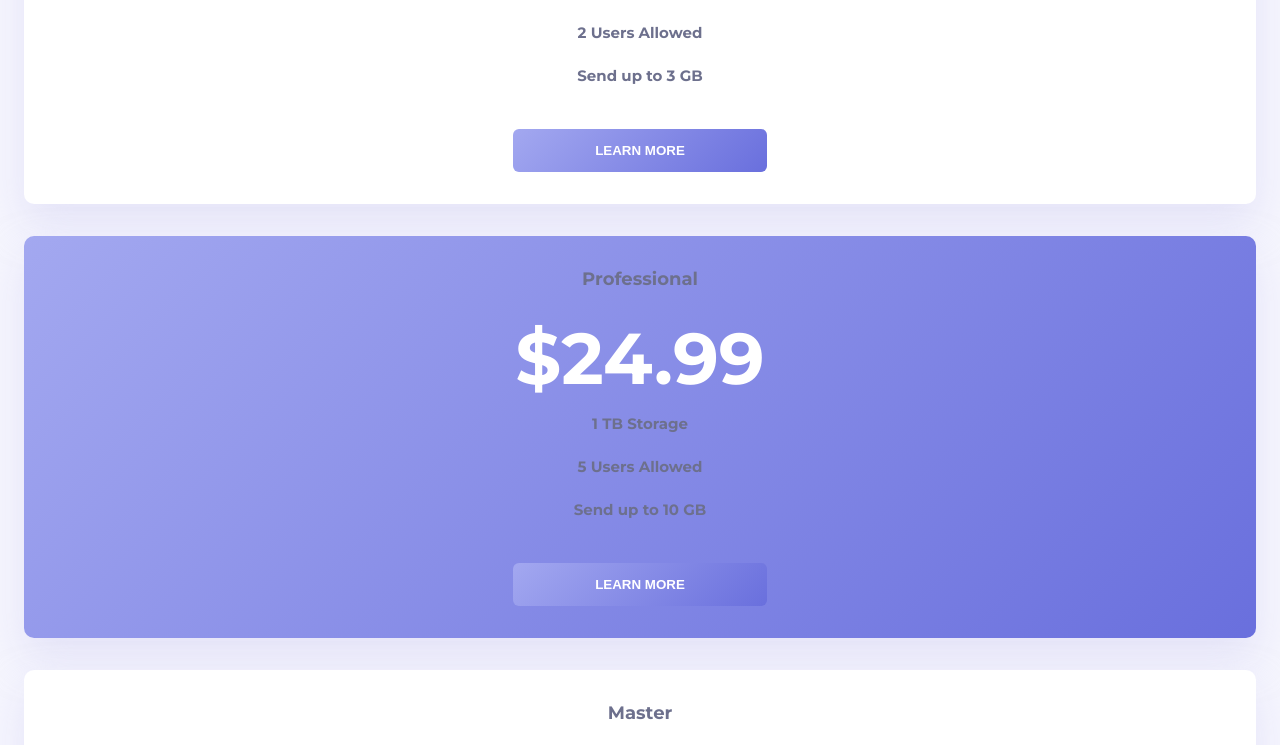
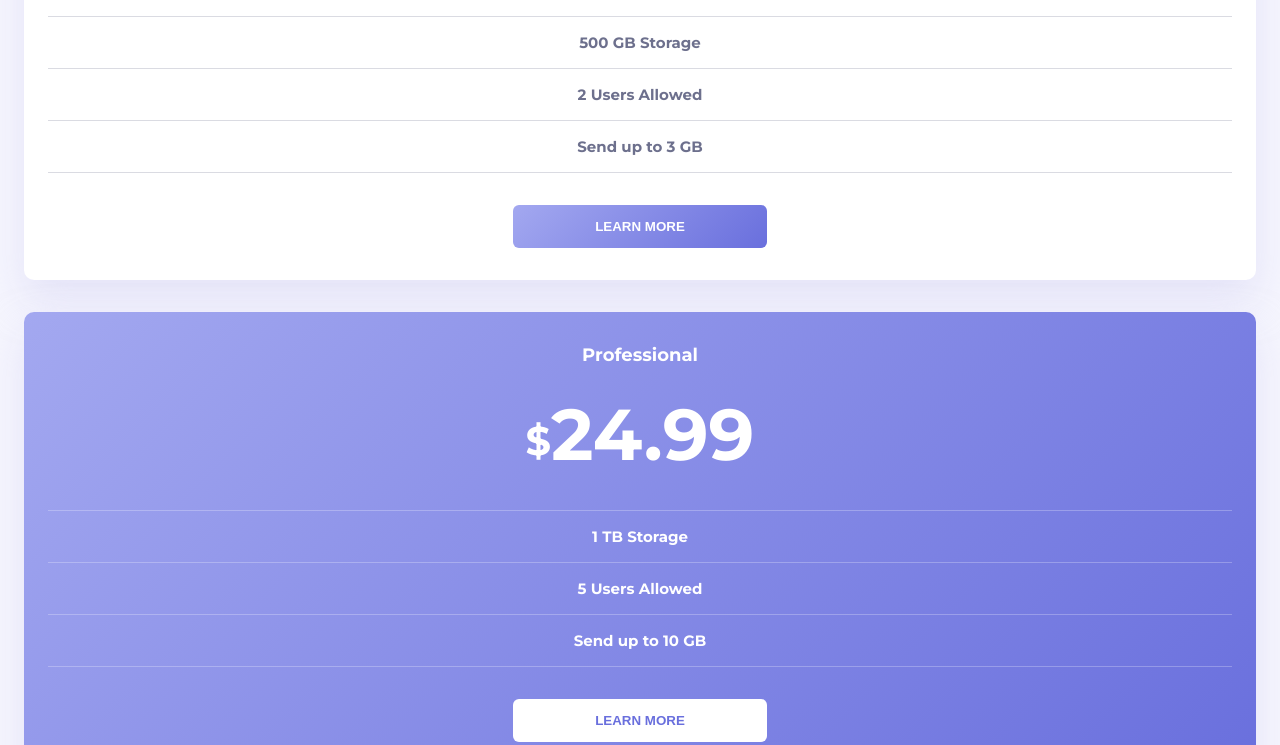
Before and after one commit to seapagan-fem/pricing-component-with-toggle, a plain HTML site: page index.html in a window 1280 px wide. Shown: the part 453-1198 px from the top of the page. Drawn offline with Linux system fonts and the light colour scheme.

Commit message:
style second card colors
start to style $ sign, position still wrong

```diff
--- a/index.html
+++ b/index.html
@@ -30,8 +30,8 @@
     <main>
       <article class="card">
         <h2 class="package-type">Basic</h2>
-        <span class="price active">&dollar;19.99</span>
-        <span class="price">&dollar;99.99</span>
+        <p class="price active">&dollar;19.99</p>
+        <p class="price">&dollar;99.99</p>
         <ul class="feature-list">
           <li>500 GB Storage</li>
           <li>2 Users Allowed</li>
--- a/styles/styles.css
+++ b/styles/styles.css
@@ -13,7 +13,8 @@
   font-weight: 700;
 
   /* primary color */
-  --linear-gradient: linear-gradient(hsl(236, 72%, 79%), hsl(237, 63%, 64%));
+  --gradient-start: hsl(236, 72%, 79%);
+  --gradient-end: hsl(237, 63%, 64%);
 
   /* Neutral colours */
 
@@ -25,6 +26,9 @@
 
 /* ----------------------------- style the body ----------------------------- */
 body {
+  display: flex;
+  flex-direction: column;
+  row-gap: 16px;
   background-color: var(--very-light-grayish-blue);
   padding: 64px 24px;
   /* background-image: url(../images/bg-top.svg); */
@@ -37,7 +41,7 @@ body {
   column-gap: 24px;
   justify-content: center;
   align-items: center;
-  margin-bottom: 80px;
+  margin-bottom: 64px;
 }
 
 .toggle-wrapper span {
@@ -48,7 +52,11 @@ body {
 #toggle {
   appearance: none;
   position: relative;
-  background: linear-gradient(135deg, hsl(236, 72%, 79%), hsl(237, 63%, 64%));
+  background: linear-gradient(
+    135deg,
+    var(--gradient-start),
+    var(--gradient-end)
+  );
   margin: 0;
 
   width: 56px;
@@ -87,11 +95,7 @@ main {
   border-radius: 10px;
   text-align: center;
   box-shadow: 0px 20px 40px rgba(212, 210, 244, 0.5);
-}
-
-.card:nth-of-type(2) {
-  background: linear-gradient(135deg, hsl(236, 72%, 79%), hsl(237, 63%, 64%));
-  color: white;
+  color: var(--grayish-blue);
 }
 
 h1 {
@@ -104,29 +108,68 @@ h1 {
 .package-type {
   font-size: 18px;
   margin: 32px 0 24px 0;
-  color: var(--grayish-blue);
+}
+
+.card:nth-of-type(2) {
+  background: linear-gradient(
+    135deg,
+    var(--gradient-start),
+    var(--gradient-end)
+  );
+  color: white;
 }
 
 .price {
   display: none;
   font-size: 72px;
+  color: var(--dark-grayish-blue);
+}
+
+.price:first-letter {
+  font-size: 40px;
+  vertical-align: middle;
+}
+
+.card:nth-of-type(2) .price {
+  color: white;
 }
 
 .active {
-  display: inline;
+  display: block;
 }
 
 .feature-list {
   list-style: none;
-  color: var(--grayish-blue);
 }
 
 .feature-list li {
-  padding: 12px 0;
+  border-top: 1px solid hsla(232, 13%, 49%, 0.25);
+  padding: 16px 0;
+  margin: 0 24px;
+}
+
+.feature-list li:first-of-type {
+  margin-top: 32px;
+}
+
+.feature-list li:last-of-type {
+  border-bottom: 1px solid hsla(232, 13%, 49%, 0.25);
+}
+
+.card:nth-of-type(2) .feature-list li {
+  border-top: 1px solid hsla(0, 0%, 100%, 0.25);
+}
+
+.card:nth-of-type(2) .feature-list li:last-of-type {
+  border-bottom: 1px solid hsla(0, 0%, 100%, 0.25);
 }
 
 .learn-more {
-  background: linear-gradient(135deg, hsl(236, 72%, 79%), hsl(237, 63%, 64%));
+  background: linear-gradient(
+    135deg,
+    var(--gradient-start),
+    var(--gradient-end)
+  );
   color: white;
   margin: 32px 29px;
   padding: 14px 82px;
@@ -137,7 +180,8 @@ h1 {
 }
 
 .card:nth-of-type(2) .learn-more {
-  background-color: white;
+  background: white;
+  color: var(--gradient-end);
 }
 
 /* ------------------------------- attribution ------------------------------ */
@@ -146,5 +190,5 @@ h1 {
   text-align: center;
 }
 .attribution a {
-  color: hsl(228, 45%, 44%);
+  color: var(--gradient-end);
 }
```
